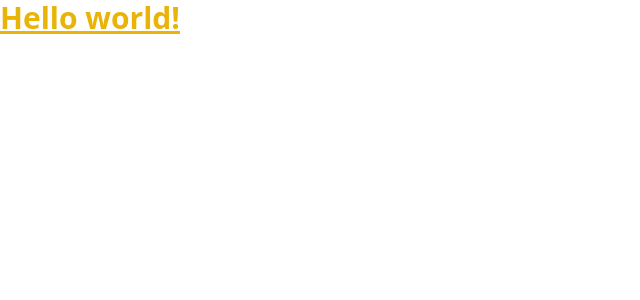
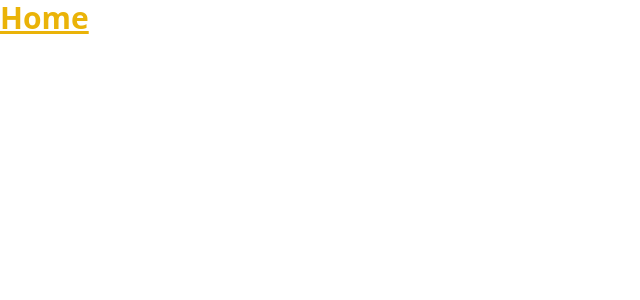
Before and after one commit to RostykZhuk/marketplace, a React (Vite) app in the folder client/: page / in a window 1280 px wide. Shown: the top 300 px of the page, without its empty margins (0-640 px from the left). Built offline with nearby package versions, Linux system fonts and the light colour scheme.

Commit message:
adding pages and routes

```diff
--- a/client/package.json
+++ b/client/package.json
@@ -11,7 +11,8 @@
   },
   "dependencies": {
     "react": "^18.2.0",
-    "react-dom": "^18.2.0"
+    "react-dom": "^18.2.0",
+    "react-router-dom": "^6.21.3"
   },
   "devDependencies": {
     "@types/react": "^18.2.43",
--- a/client/src/App.jsx
+++ b/client/src/App.jsx
@@ -1,8 +1,29 @@
+import { BrowserRouter, Route, Routes } from 'react-router-dom';
+import About from './pages/About';
+import Home from './pages/Home';
+import Profile from './pages/Profile';
+import SignIn from './pages/SignIn';
+import SignUp from './pages/SignUp';
+
+const routes = [
+	{ path: '/', element: <Home /> },
+	{ path: '/sign-in', element: <SignIn /> },
+	{ path: '/sign-up', element: <SignUp /> },
+	{ path: '/about', element: <About /> },
+	{ path: '/profile', element: <Profile /> },
+];
+
 function App() {
 	return (
-		<h1 className='text-3xl font-bold underline text-yellow-500'>
-			Hello world!
-		</h1>
+		<div className='text-3xl font-bold underline text-yellow-500'>
+			<BrowserRouter>
+				<Routes>
+					{routes.map(route => (
+						<Route key={route.path} path={route.path} element={route.element} />
+					))}
+				</Routes>
+			</BrowserRouter>
+		</div>
 	);
 }
 
--- /dev/null
+++ b/client/src/pages/About.jsx
@@ -0,0 +1,3 @@
+export default function About() {
+	return <div>About</div>;
+}
--- /dev/null
+++ b/client/src/pages/Home.jsx
@@ -0,0 +1,3 @@
+export default function Home() {
+	return <div>Home</div>;
+}
--- /dev/null
+++ b/client/src/pages/Profile.jsx
@@ -0,0 +1,3 @@
+export default function Profile() {
+	return <div>Profile</div>;
+}
--- /dev/null
+++ b/client/src/pages/SignIn.jsx
@@ -0,0 +1,3 @@
+export default function SignIn() {
+	return <div>SignIn</div>;
+}
--- /dev/null
+++ b/client/src/pages/SignUp.jsx
@@ -0,0 +1,4 @@
+
+export default function SignUp() {
+	return <div>SignUp</div>;
+}
```
Also changed, not shown: client/.eslintrc.cjs, 1 other file (tests, documents, lock files or other folders).
